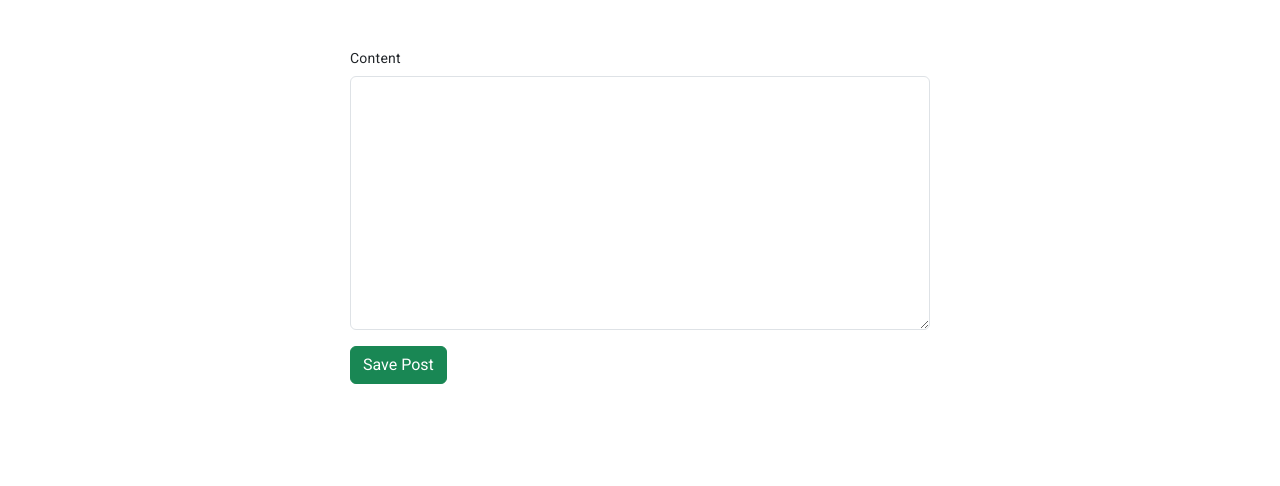
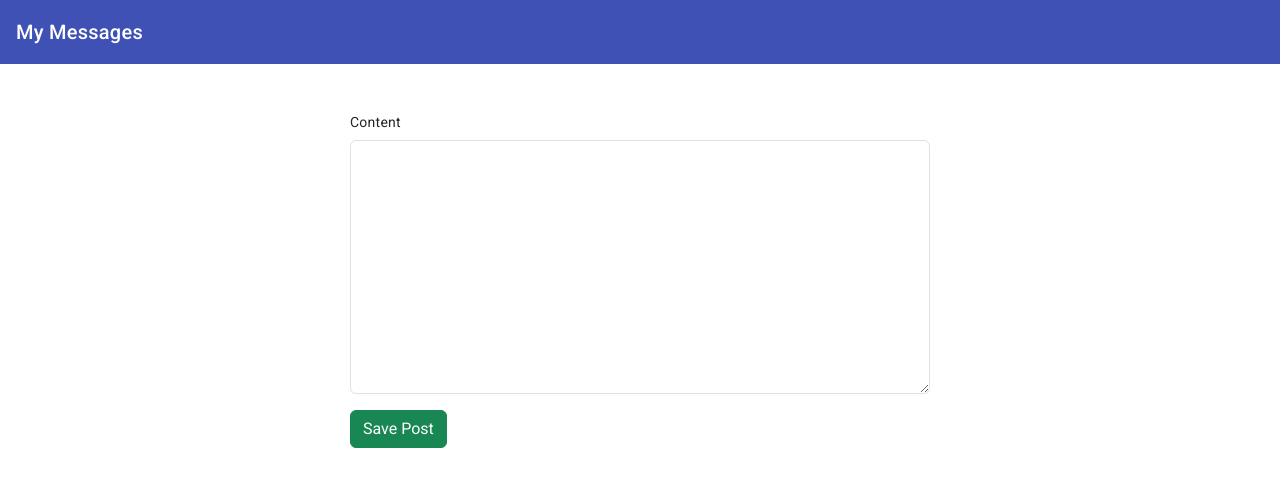
Before and after one commit to priynshuchouhn/mean-project-frontend, an Angular app: page / in a window 1280 px wide. Shown: the top 486 px of the page. Built offline with nearby package versions, Linux system fonts and the light colour scheme.

Commit message:
Header component created

```diff
--- a/src/app/app.component.html
+++ b/src/app/app.component.html
@@ -1 +1,2 @@
+<app-header></app-header>
 <app-post-create></app-post-create>
--- /dev/null
+++ b/src/app/header/header.component.html
@@ -0,0 +1,3 @@
+<mat-toolbar color="primary">
+  <span>My Messages</span>
+</mat-toolbar>
```
Also changed, not shown: src/app/app.module.ts (+9 -2 lines), src/app/header/header.component.ts (added, +10 -0 lines), src/app/header/header.component.css (added), 1 other file (tests, documents, lock files or other folders).
